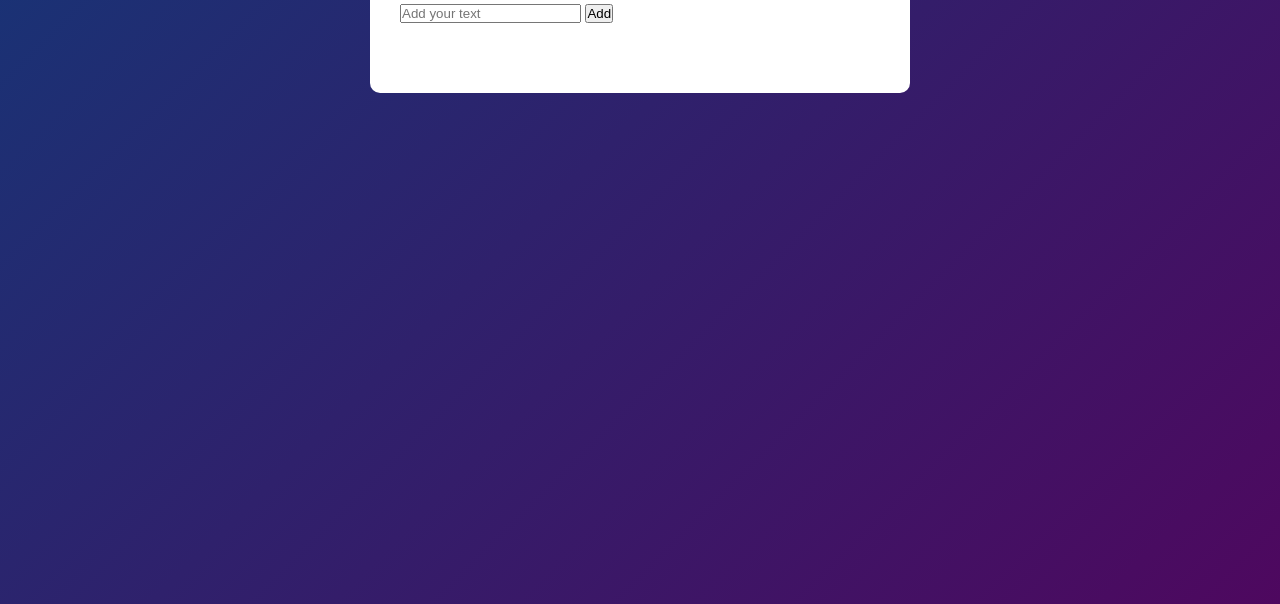
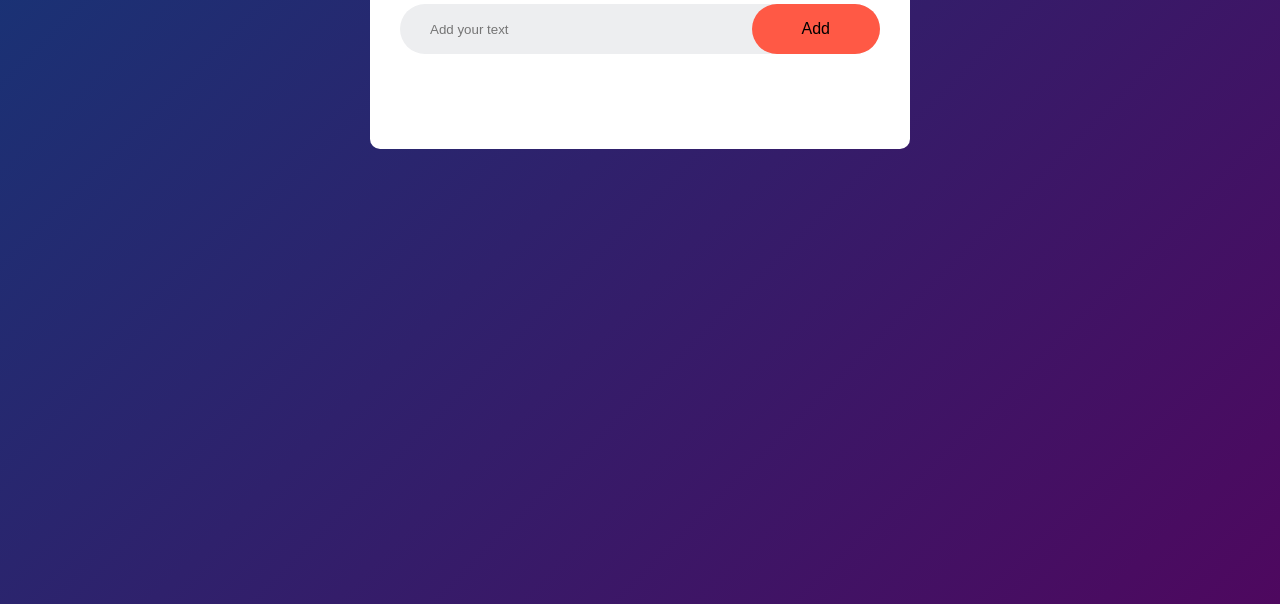
Before and after one commit to DilbaghToor/To-Do-List-App, a plain HTML site: page index.html in a window 1280 px wide. Shown: the part 196-800 px from the top of the page. Drawn offline with Linux system fonts and the light colour scheme.

Commit message:
styled button & textbar

```diff
--- a/style.css
+++ b/style.css
@@ -30,4 +30,34 @@
 
 .to-do-app h2 img {
     width: 30px;
+    margin-left: 10px;
 }
+
+.row {
+    display: flex;
+    align-items: center;
+    justify-content: space-between;
+    background: #edeef0;
+    border-radius: 30px;
+    padding-left: 20px;
+    margin-bottom: 25px;
+}
+
+input {
+    flex: 1;
+    border: none;
+    outline: none;
+    background: transparent;
+    padding: 10px;
+    font-weight: 14px;
+}
+
+button {
+    border: none;
+    outline: none;
+    padding: 16px 50px;
+    background: #ff5945;
+    font-size: 16px;
+    cursor: pointer;
+    border-radius: 40px;
+}
```
